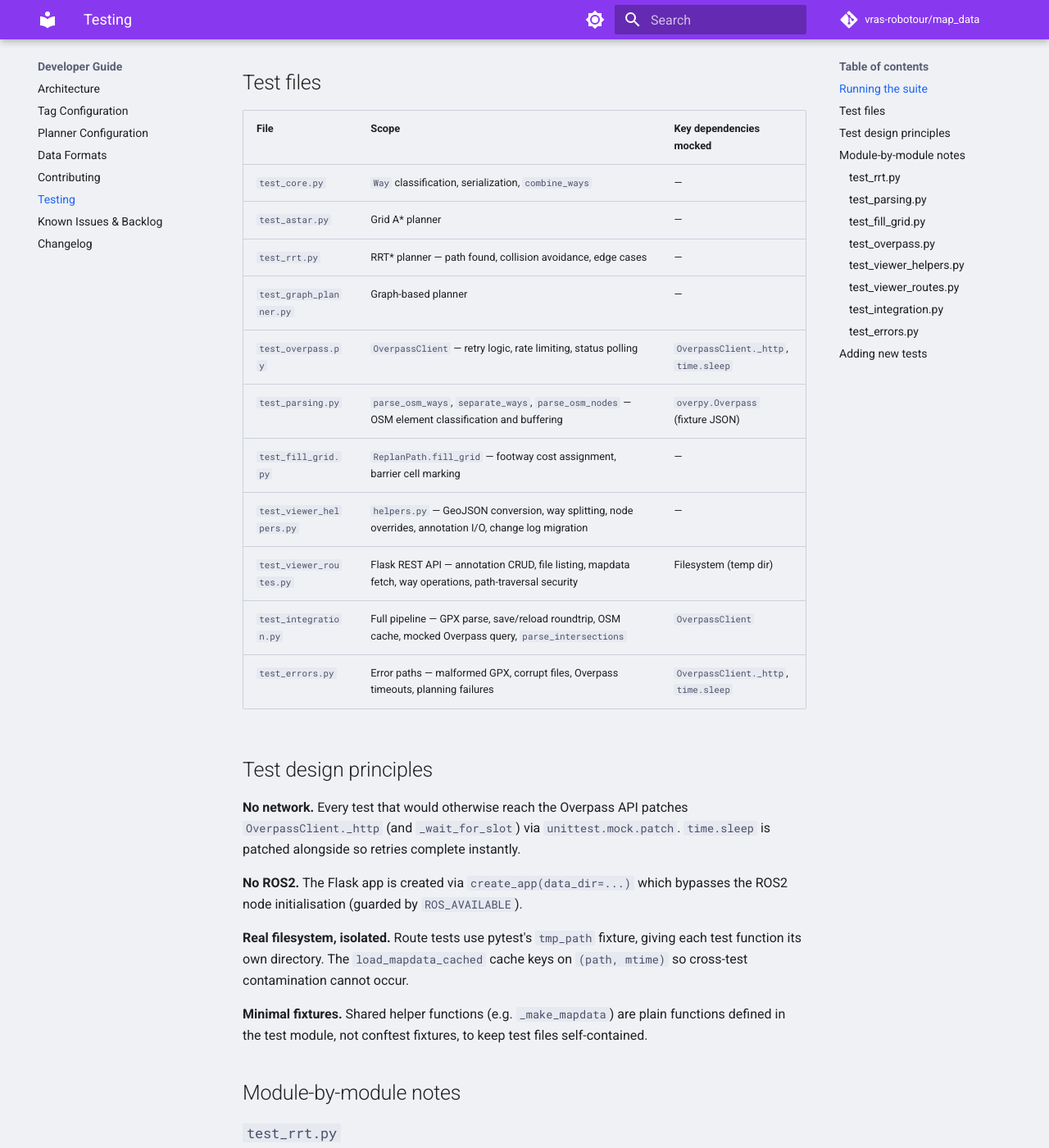
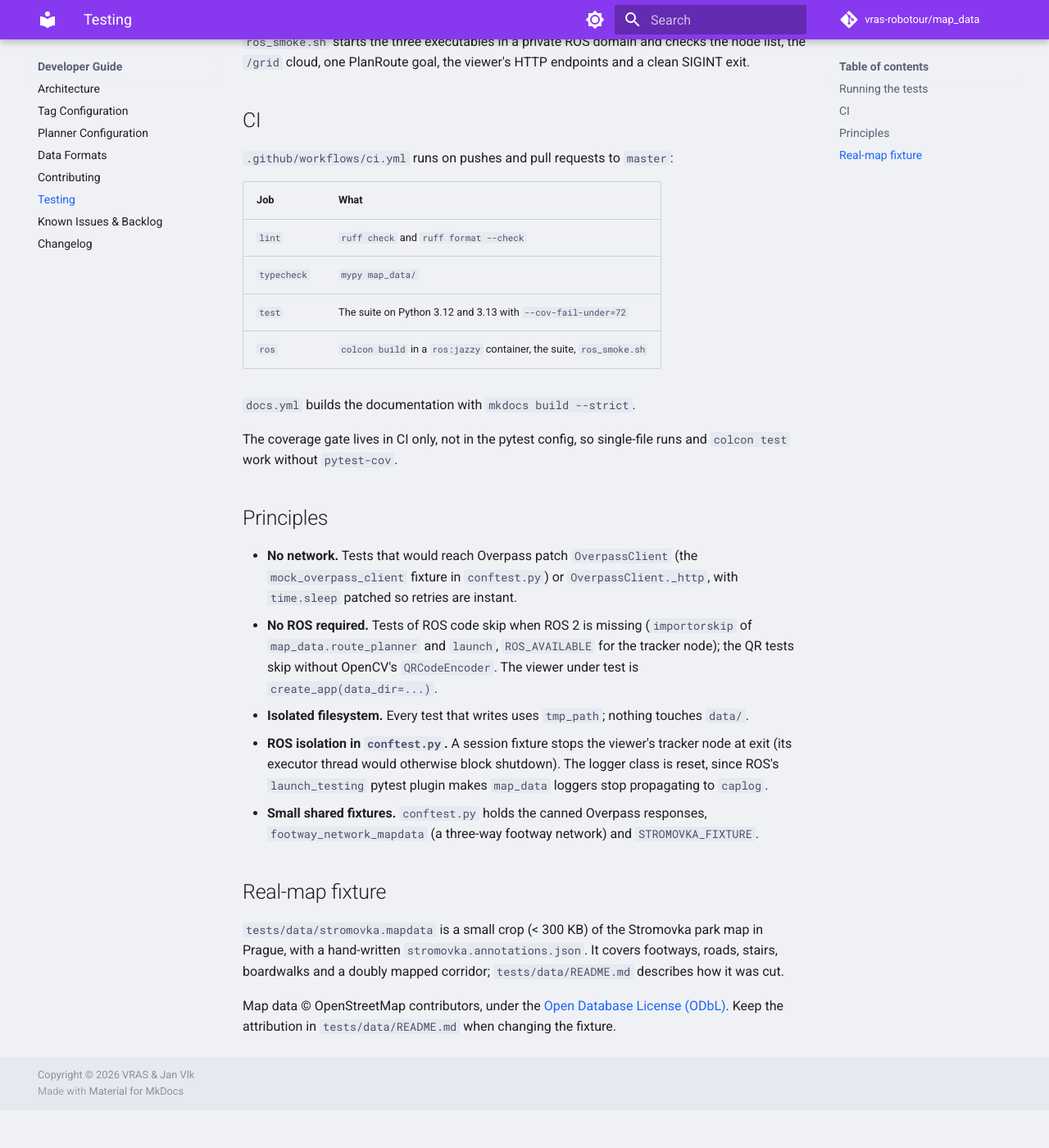
Before and after one commit to vras-robotour/map_data, an MkDocs documentation site: the page built from docs/dev/testing.md, in a window 1280 px wide and 1400 px high, scrolled down 538 px. Shown: the whole window at 82% size. Built offline with MkDocs 1.6.1 and Material for MkDocs 9.7.7, drawn with Linux system fonts in a browser that asks for light colours; comment, search, counter and statistics services are not loaded; after the commit the page ends 1892 px from its top, so only the background shows below that; some of the changed text lies outside the part shown.

Commit message:
docs: testing page is principles and commands

````diff
--- a/docs/dev/testing.md
+++ b/docs/dev/testing.md
@@ -1,137 +1,50 @@
 # Testing
 
-## Running the suite
+## Running the tests
+
+On the host, after `uv sync` (see [Contributing](contributing.md)):
 
 ```bash
-pytest tests/ -v
+uv run python -m pytest                      # whole suite
+uv run python -m pytest tests/test_route.py  # one file
+uv run python -m pytest -k overpass          # by keyword
+uv run python -m pytest --cov=map_data --cov-report=term-missing   # with coverage
 ```
 
-No ROS2 context, no network access, and no external services are required — all external dependencies are mocked.
-
-Run a single file:
+In a ROS 2 workspace (built and sourced, see [Installation](../index.md#with-ros-2-colcon)), the same suite also runs the ROS-only tests:
 
 ```bash
-pytest tests/test_viewer_routes.py -v
+python3 -m pytest -q          # from src/map_data
+bash scripts/ros_smoke.sh     # route_planner, osm_cloud and the viewer on the demo map
 ```
 
-Run tests matching a keyword:
+`ros_smoke.sh` starts the three executables in a private ROS domain and checks the node list, the `/grid` cloud, one PlanRoute goal, the viewer's HTTP endpoints and a clean SIGINT exit.
 
-```bash
-pytest tests/ -k "overpass" -v
-```
+## CI
 
-## Test files
+`.github/workflows/ci.yml` runs on pushes and pull requests to `master`:
 
-| File | Scope | Key dependencies mocked |
-|---|---|---|
-| `test_core.py` | `Way` classification, serialization, `combine_ways` | — |
-| `test_astar.py` | Grid A* planner | — |
-| `test_rrt.py` | RRT* planner — path found, collision avoidance, edge cases | — |
-| `test_graph_planner.py` | Graph-based planner | — |
-| `test_overpass.py` | `OverpassClient` — retry logic, rate limiting, status polling | `OverpassClient._http`, `time.sleep` |
-| `test_parsing.py` | `parse_osm_ways`, `separate_ways`, `parse_osm_nodes` — OSM element classification and buffering | `overpy.Overpass` (fixture JSON) |
-| `test_fill_grid.py` | `ReplanPath.fill_grid` — footway cost assignment, barrier cell marking | — |
-| `test_viewer_helpers.py` | `helpers.py` — GeoJSON conversion, way splitting, node overrides, annotation I/O, change log migration | — |
-| `test_viewer_routes.py` | Flask REST API — annotation CRUD, file listing, mapdata fetch, way operations, path-traversal security | Filesystem (temp dir) |
-| `test_integration.py` | Full pipeline — GPX parse, save/reload roundtrip, OSM cache, mocked Overpass query, `parse_intersections` | `OverpassClient` |
-| `test_errors.py` | Error paths — malformed GPX, corrupt files, Overpass timeouts, planning failures | `OverpassClient._http`, `time.sleep` |
+| Job | What |
+|---|---|
+| `lint` | `ruff check` and `ruff format --check` |
+| `typecheck` | `mypy map_data/` |
+| `test` | The suite on Python 3.12 and 3.13 with `--cov-fail-under=72` |
+| `ros` | `colcon build` in a `ros:jazzy` container, the suite, `ros_smoke.sh` |
 
-## Test design principles
+`docs.yml` builds the documentation with `mkdocs build --strict`.
 
-**No network.** Every test that would otherwise reach the Overpass API patches `OverpassClient._http` (and `_wait_for_slot`) via `unittest.mock.patch`. `time.sleep` is patched alongside so retries complete instantly.
+The coverage gate lives in CI only, not in the pytest config, so single-file runs and `colcon test` work without `pytest-cov`.
 
-**No ROS2.** The Flask app is created via `create_app(data_dir=...)` which bypasses the ROS2 node initialisation (guarded by `ROS_AVAILABLE`).
+## Principles
 
-**Real filesystem, isolated.** Route tests use pytest's `tmp_path` fixture, giving each test function its own directory. The `load_mapdata_cached` cache keys on `(path, mtime)` so cross-test contamination cannot occur.
+- **No network.** Tests that would reach Overpass patch `OverpassClient` (the `mock_overpass_client` fixture in `conftest.py`) or `OverpassClient._http`, with `time.sleep` patched so retries are instant.
+- **No ROS required.** Tests of ROS code skip when ROS 2 is missing (`importorskip` of `map_data.route_planner` and `launch`, `ROS_AVAILABLE` for the tracker node); the QR tests skip without OpenCV's `QRCodeEncoder`. The viewer under test is `create_app(data_dir=...)`.
+- **Isolated filesystem.** Every test that writes uses `tmp_path`; nothing touches `data/`.
+- **ROS isolation in `conftest.py`.** A session fixture stops the viewer's tracker node at exit (its executor thread would otherwise block shutdown). The logger class is reset, since ROS's `launch_testing` pytest plugin makes `map_data` loggers stop propagating to `caplog`.
+- **Small shared fixtures.** `conftest.py` holds the canned Overpass responses, `footway_network_mapdata` (a three-way footway network) and `STROMOVKA_FIXTURE`.
 
-**Minimal fixtures.** Shared helper functions (e.g. `_make_mapdata`) are plain functions defined in the test module, not conftest fixtures, to keep test files self-contained.
+## Real-map fixture
 
-## Module-by-module notes
+`tests/data/stromovka.mapdata` is a small crop (< 300 KB) of the Stromovka park map in Prague, with a hand-written `stromovka.annotations.json`. It covers footways, roads, stairs, boardwalks and a doubly mapped corridor; `tests/data/README.md` describes how it was cut.
 
-### `test_rrt.py`
-
-`test_rrt_star_with_obstacle` checks obstacle avoidance at two levels:
-
-1. **Node check** — each waypoint in the returned path must have grid cost `< 0.95`.
-2. **Segment check** — 20 linearly-interpolated samples along each segment between consecutive waypoints must also have grid cost `< 0.95`.
-
-The segment check is critical: without it a two-point path `[start, goal]` passes the node check even when the straight line between them cuts directly through the obstacle region.
-
-The test sets `traversability_threshold=0.5` so that cells with the obstacle value `1.0` are treated as hard collisions by the planner.
-
-The segment check excludes the single outer ring of boundary cells (rows/columns 40 and 59) to account for a known Bresenham corner artefact where a diagonal segment can graze a single boundary cell that the rasteriser does not visit.
-
-### `test_parsing.py`
-
-Tests the three OSM parsing functions directly using `overpy.Overpass().parse_json(fixture_json)` as input — no real network call:
-
-- `parse_osm_ways` — footway produces a `LineString`, road is classified via `is_road()`, closed way produces a `Polygon`.
-- `separate_ways` — footway goes to the footways list (buffered to Polygon); road goes to roads; barrier way (with `barrier: *` tag dict) goes to barriers. `BUFFER_WIDTHS` for road > footway.
-- `parse_osm_nodes` — node with `barrier: block` produces a buffered-Point `Way`; nodes in `way_node_ids` are skipped; non-obstacle nodes are excluded.
-
-### `test_fill_grid.py`
-
-Tests `ReplanPath.fill_grid` with a hand-built `MapData` containing a 16 m footway in a 20 × 20 m grid (UTM zone 33U). Key assertions:
-
-- Cells exactly on the footway centreline have cost `< DEFAULT_OFF_PATH_COST` (0.9).
-- Cells at the far corner (> `max_path_dist` from any path) have cost ≥ 0.85.
-- Cells inside a 2 × 2 m barrier polygon passed as an obstacle are `np.inf` in the 2-D grid cache.
-- Cells clearly outside the barrier are finite.
-
-### `test_overpass.py`
-
-`OverpassClient` is instantiated directly and its `session` attribute is patched in place, which avoids replacing the class globally and keeps each test independent. The nine tests cover:
-
-- Successful query returning an `overpy.Result`
-- 429/406 response rotating the active endpoint
-- 500 response triggering a retry on the same endpoint
-- All retries exhausted → `None`
-- `TimeoutError` → `None`
-- `_wait_for_slot` short-circuiting for non-`overpass-api.de` endpoints
-- `_wait_for_slot` returning immediately when slots are available
-- `_wait_for_slot` sleeping the correct number of seconds when no slots are available
-
-### `test_viewer_helpers.py`
-
-Pure functions in `helpers.py` are tested in isolation using hand-constructed `Way` objects and fixed UTM coordinates in zone 33U (Prague area, easting ≈ 458 000, northing ≈ 5 550 500). Notable cases:
-
-- **GeoJSON roundtrip** — `geom_to_geojson` followed by `geojson_geom_to_utm` must recover the original geometry within 2 m (`equals_exact(tolerance=2.0)`).
-- **Way splitting** — a five-node `LineString` way split at its middle node must yield two segments with virtual IDs `"{id}:0"` and `"{id}:1"` and the correct node subsets.
-- **Node deletion** — removing a node from a four-node way must return a three-node way; removing a node from a two-node way must return `None`.
-
-### `test_viewer_routes.py`
-
-A `_make_mapdata` helper creates a minimal `.mapdata` file (one footway `Way`, two entries in `nodes_cache`) and writes it to a `tmp_path`. Two fixtures build on this:
-
-- `app_client` — empty data directory, used for 400/404 edge cases.
-- `app_client_with_file` — data directory pre-populated with `test.mapdata`.
-
-The annotation lifecycle (create → update → delete) is tested end-to-end: each step checks both the HTTP status code and the persisted state. Additional coverage includes:
-
-- **Path-traversal security** — `GET /api/mapdata?file=../../../etc/passwd` must return 400.
-- **Way tag overrides** — `PUT /api/ways/{id}/tags` stores tag overrides; `DELETE` removes them.
-- **Hide / show / restore** — the hide, show, and restore endpoints return 204 and update the annotations file correctly.
-- **Node operations** — node deletion and position-override move operations.
-- **Way splitting** — a 3-node footway can be split at its middle node, returning two segments; undoing the split restores one segment.
-
-### `test_integration.py`
-
-`test_run_parse_with_mocked_overpass` patches `map_data.map_data.OverpassClient` at the class level, replacing `query_raw` with a return value of a minimal Overpass JSON string containing one footway way. `client.api` is set to a real `overpy.Overpass()` instance so that `parse_json` works correctly. After `run_queries(use_cache=False)` and `run_parse()`, the test asserts that at least one footway was classified.
-
-Additional coverage:
-
-- **OSM cache roundtrip** — `_save_osm_cache` then `_load_osm_cache` returns the same raw JSON strings.
-- **OSM cache bbox mismatch** — shifting `min_lat` by 1° makes `_load_osm_cache` return `None`.
-- **`parse_intersections`** — two footways sharing a middle node produce exactly one crossroad `Way` at that node; no shared nodes → no crossroads; three footways sharing one endpoint → crossroad.
-
-### `test_errors.py`
-
-`test_rrt_star_goal_in_isolated_obstacle` creates a grid that is entirely blocked except for a small free patch around the start. Since the goal lies within the blocked region and no path can reach it, `find_path` must return `None`.
-
-## Adding new tests
-
-1. Place the test file in `tests/`.
-2. Import only from `map_data.*` — do not import from neighbouring test modules.
-3. Mock any external I/O at the lowest sensible level (`OverpassClient._http`, not the whole `urllib` module).
-4. Use `tmp_path` for any test that reads or writes files.
-5. Run `pytest tests/ -v` before opening a pull request.
+Map data © OpenStreetMap contributors, under the [Open Database License (ODbL)](https://opendatacommons.org/licenses/odbl/1-0/). Keep the attribution in `tests/data/README.md` when changing the fixture.
````
